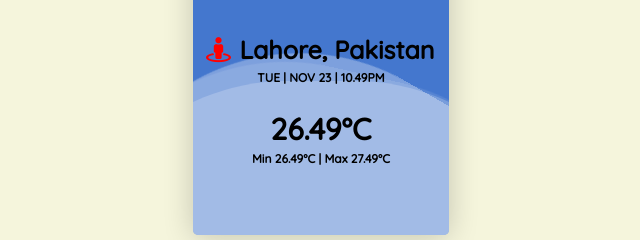
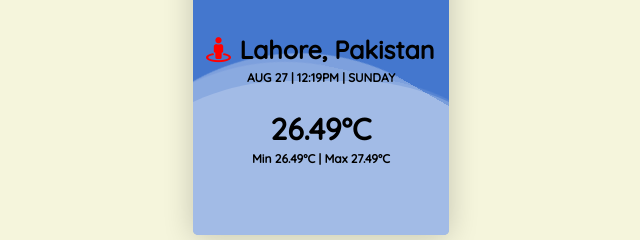
Before and after one commit to ridsashabbir/weather-forecast, a plain HTML site: page home.html in a window 1280 px wide. Shown: the part 405-645 px from the top of the page, 319-959 px from the left. Drawn offline with Linux system fonts and the light colour scheme.

Commit message:
set current date and time in the website

```diff
--- a/home.html
+++ b/home.html
@@ -28,7 +28,7 @@
             <h2 class="location">
                 <i class="fas fa-street-view" style="color: red"></i> Lahore, Pakistan
             </h2>
-            <p id="date">TUE | nov 23 | 10.49PM</p>
+            <p id="date">TUE | nov 23 | 10:49PM</p>
             <h1 class="temp">26.49&deg;C</h1>
             <h3 class="tempmin_max">Min 26.49&deg;C | Max 27.49&deg;C</h3>
         </div>
--- a/script.js
+++ b/script.js
@@ -1,3 +1,4 @@
+document.addEventListener("DOMContentLoaded", function () {
   let curDate = document.getElementById("date");
   let weathercon = document.getElementById("weathercon");
   let temStatus = "Clouds";
@@ -40,8 +41,8 @@ const getCurrentDate = () => {
     let date = now.getDate();
 
     // get current time e.g. 12:00
-  let hours = now.getUTCHours();
-  let mins = now.getUTCMinutes();
+    let hours = now.getHours();
+    let mins = now.getMinutes();
 
     // set am or pm with time
     let period = "AM";
@@ -64,4 +65,5 @@ const getCurrentDate = () => {
   };
   getCurrentDate();
 
-curDate.innerHTML = getCurrentDate() + "|" + getCurrentDay();
+  curDate.innerHTML = getCurrentDate() + " | " + getCurrentDay();
+});
```
Lines whose indentation alone changed are shown as unchanged.
